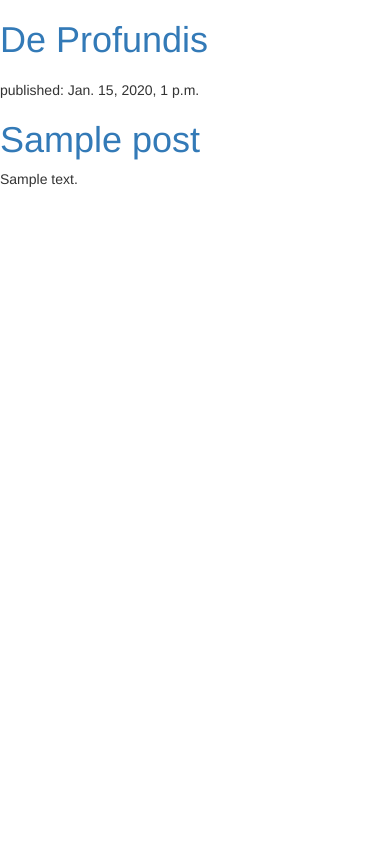
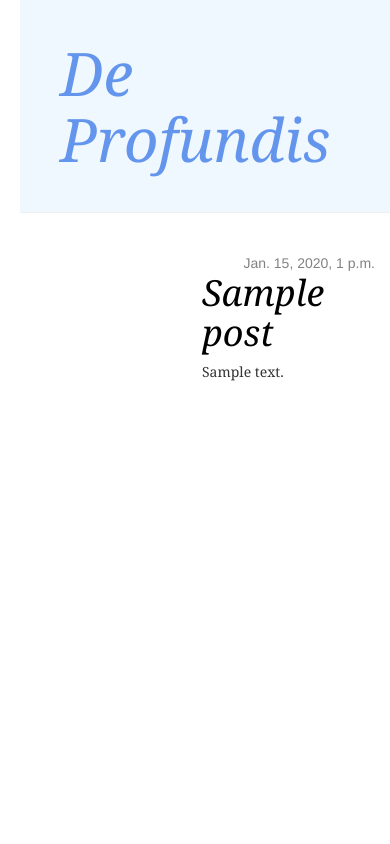
Before and after one commit to DanielRrr/djangoblog, a Django app: template blog/templates/blog/post_list.html in a window 390 px wide. Run offline with Django 3.2, Linux system fonts and the light colour scheme; the template is opened without the code that fills it: values that come from a table or form of the project are taken from there, others are empty; tables that the repository leaves empty hold one stand-in row (values such as "Sample post"); some libraries are stand-ins or nearby versions.

Commit message:
some styles

```diff
--- /dev/null
+++ b/blog/static/css/blog.css
@@ -0,0 +1,58 @@
+h1 a {
+  color: #0000FF;
+  font-style: oblique;
+  font-family: Georgia;
+}
+
+body {
+  padding-left: 20px;
+}
+
+.page-header {
+    background-color: #F0F8FF;
+    margin-top: 0;
+    padding: 20px 20px 20px 40px;
+}
+
+.page-header h1, .page-header h1 a, .page-header h1 a:visited, .page-header h1 a:active {
+    color: #6495ED;
+    font-size: 45pt;
+    text-decoration: none;
+}
+
+.content {
+  margin-left: 167px;
+  margin-top: 10px;
+}
+
+.content p {
+  font-family: Georgia
+}
+
+.date {
+    float: right;
+    color: #828282;
+}
+
+.save {
+    float: right;
+}
+
+.post-form textarea, .post-form input {
+  width: 100%;
+}
+
+.top-menu, .top-menu:hover, .top-menu:visited {
+  color: #ffffff;
+  float: right;
+  font-size: 26pt;
+  margin-right: 20px;
+}
+
+.post {
+  margin-bottom: 70px;
+}
+
+.post h1 a, .post h1 a:visited {
+  color: #000000;
+}
--- a/blog/templates/blog/post_list.html
+++ b/blog/templates/blog/post_list.html
@@ -1,20 +1,30 @@
+{% load staticfiles %}
 <html>
   <head>
     <title>De profundis</title>
     <link rel="stylesheet" href="//maxcdn.bootstrapcdn.com/bootstrap/3.2.0/css/bootstrap.min.css">
     <link rel="stylesheet" href="//maxcdn.bootstrapcdn.com/bootstrap/3.2.0/css/bootstrap-theme.min.css">
+    <link rel="stylesheet" href="{% static 'css/blog.css' %}">
   </head>
   <body>
-    <div>
+    <div class="page-header">
       <h1><a href="">De Profundis</a><h1>
     </div>
 
-    {% for post in posts %}
-        <div>
-            <p>published: {{ post.published_date }}</p>
-            <h1><a href="">{{ post.title }}</a></h1>
-            <p>{{ post.text|linebreaksbr }}</p>
+    <div class="content container">
+        <div class="row">
+            <div class="col-md-8">
+                {% for post in posts %}
+                    <div class="post">
+                        <div class="date">
+                            {{ post.published_date }}
+                        </div>
+                        <h1><a href="">{{ post.title }}</a></h1>
+                        <p>{{ post.text|linebreaksbr }}</p>
+                    </div>
+                {% endfor %}
+            </div>
         </div>
-    {% endfor %}
+    </div>
   </body>
 </html>
```
Also changed, not shown: blog/static/css/blog.js (added, +92 -0 lines).
